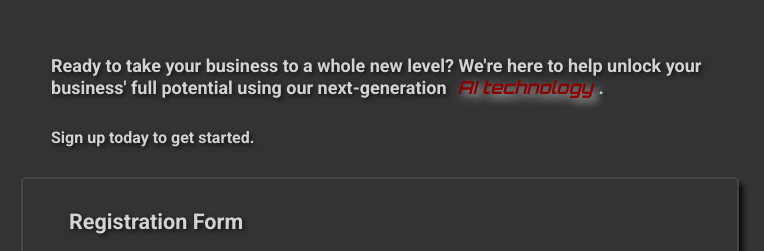
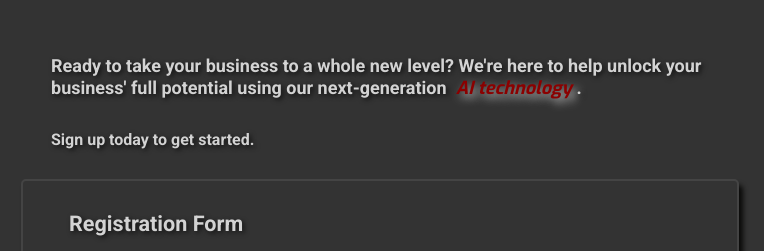
Before and after one commit to wongyhung/project-sign-up-form, a plain HTML site: page index.html in a window 1280 px wide. Shown: the top 251 px of the page, 516-1280 px from the left. Drawn offline with Linux system fonts and the light colour scheme.

Commit message:
Change Orbitron font to Exo

```diff
--- a/index.html
+++ b/index.html
@@ -7,7 +7,7 @@
     <script src="javascript.js" defer></script>
     <link rel="stylesheet" href="style.css">
     <link href="https://fonts.googleapis.com/css2?family=Roboto:wght@100..900&display=swap" rel="stylesheet">
-    <link rel="stylesheet" href="https://fonts.googleapis.com/css2?family=Orbitron:wght@100..900&display=swap'">
+    <link href="https://fonts.googleapis.com/css2?family=Exo:wght@100..900&display=swap" rel="stylesheet">
 </head>
 <body>
     <div id="left-photo">
--- a/style.css
+++ b/style.css
@@ -67,7 +67,7 @@ h2 {
 #aitext {
     animation: darkRainbow 5s infinite linear;
     font-style: italic;
-    font-family: Orbitron;
+    font-family: Exo;
     text-shadow: 4px 4px 10px rgba(255, 255, 255, 0.7)
 }
 
```
